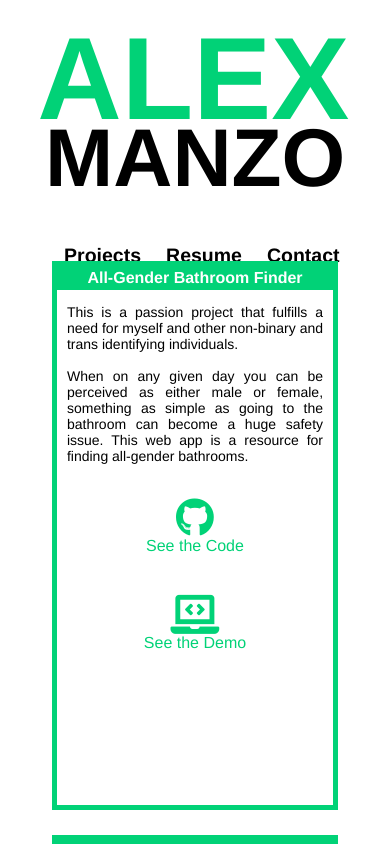
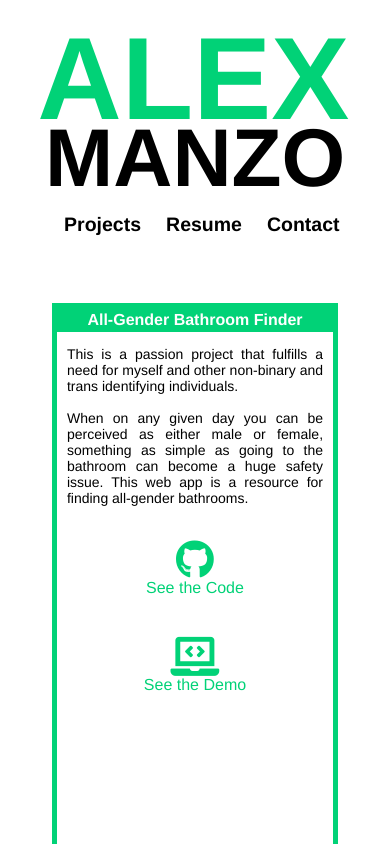
Before and after one commit to alexmanzo/portfolio, a Vue app: page /projects in a window 390 px wide. Shown: the top 844 px of the page. Built offline with nearby package versions, Linux system fonts and the light colour scheme.

Commit message:
mobile nav styling fix

```diff
--- a/src/components/Nav.vue
+++ b/src/components/Nav.vue
@@ -281,6 +281,7 @@ h2 {
       width: 90vw;
       padding-top: 0;
       margin-left: 15%;
+      margin-top: 5%;
       display: inline-flex;
 
       h2 {
--- a/src/components/Projects.vue
+++ b/src/components/Projects.vue
@@ -92,7 +92,7 @@ export default {
 
 @media screen and (max-width: $small) {
   #projects {
-    padding: 30vh 0 1vh;
+    padding: 35vh 0 1vh;
   }
 }
 </style>
```
